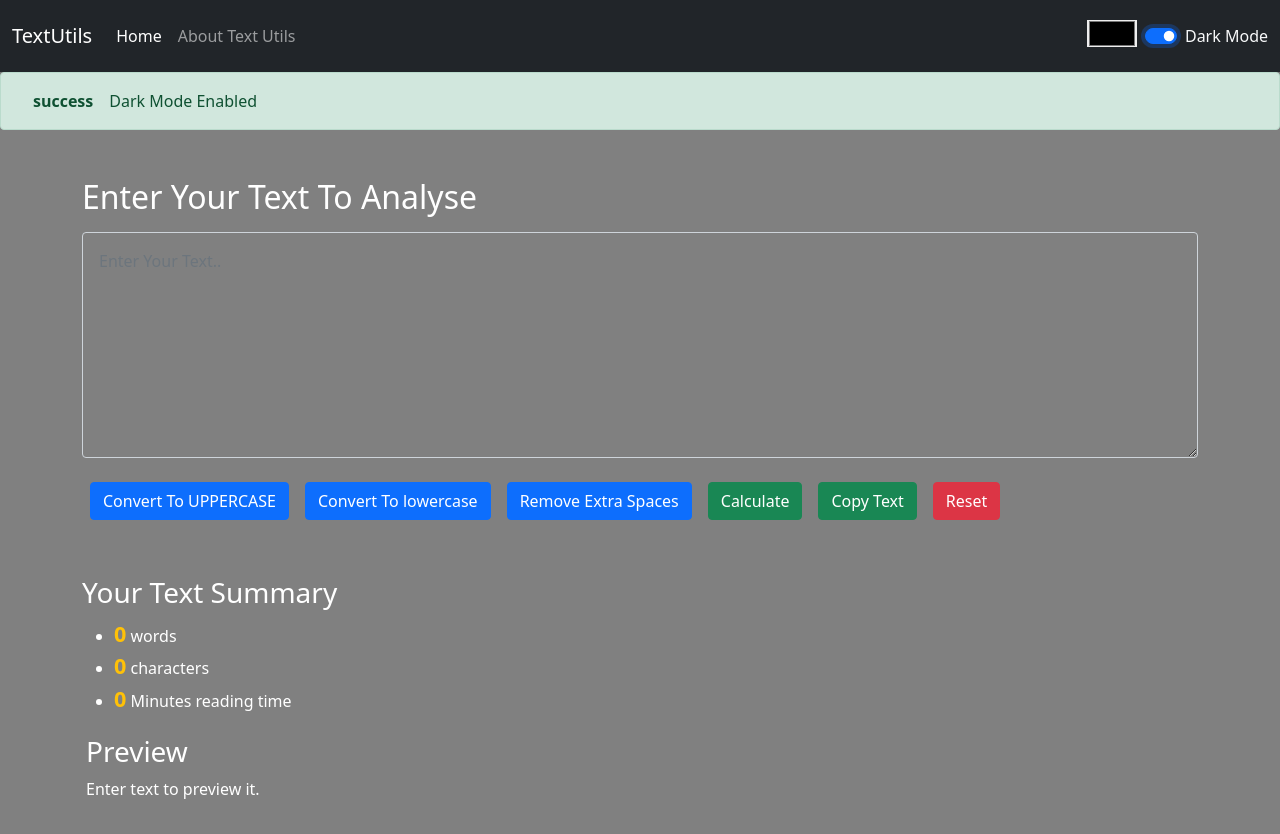
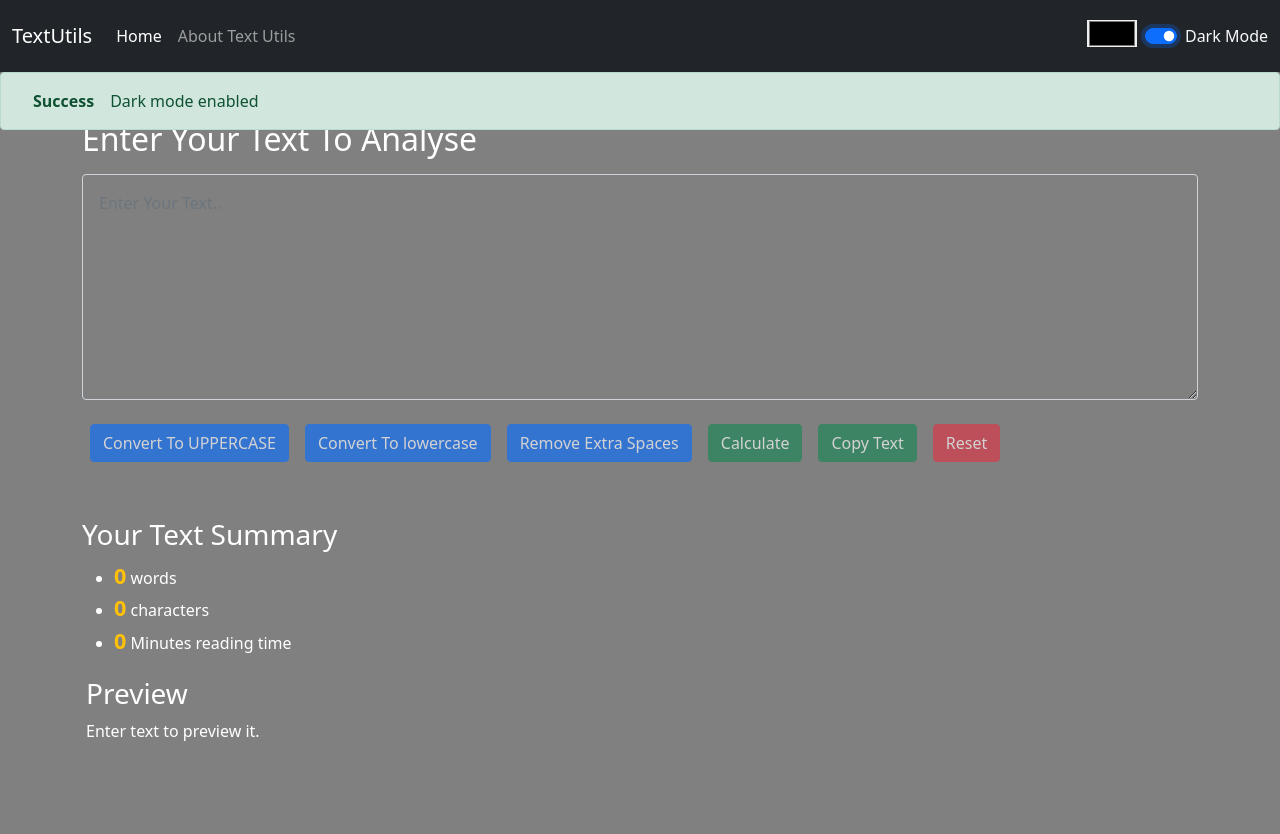
Before and after one commit to ArnabChatterjee20k/Text-Utils, a React (Create React App) app: page / in a window 1280 px wide. Both pictures are taken after a click on the checkbox "Dark Mode". Shown: the top 834 px of the page. After the commit the page ends 800 px from the top, so only its background shows below. Built offline with nearby package versions, Linux system fonts and the light colour scheme.

Commit message:
fixed accordion item by adding id to collapseTwo , modified textform counting algo and added capitalise function to alert

```diff
--- a/src/components/About.jsx
+++ b/src/components/About.jsx
@@ -25,11 +25,11 @@ export default function About(props) {
 
             <div className="accordion-item">
                 <h2 className="accordion-header" id="headingOne">
-                    <button className="accordion-button" type="button" data-bs-toggle="collapse" data-bs-target="#collapseOne" aria-expanded="true" aria-controls="collapseOne" style={myStyle}>
+                    <button className="accordion-button" type="button" data-bs-toggle="collapse" data-bs-target="#collapseTwo" aria-expanded="true" aria-controls="collapseOne" style={myStyle}>
                         About the Creator
                     </button>
                 </h2>
-                <div id="collapseOne" className="accordion-collapse collapse show" aria-labelledby="headingOne" data-bs-parent="#accordionExample">
+                <div id="collapseTwo" className="accordion-collapse collapse show" aria-labelledby="headingOne" data-bs-parent="#accordionExample">
                     <div className="accordion-body" style={myStyle}>
                         This is made by <strong>Arnab Chatterjee </strong>.
                     </div>
--- a/src/components/Alert.jsx
+++ b/src/components/Alert.jsx
@@ -2,17 +2,18 @@ import React from 'react';
 import PropTypes from 'prop-types';
 
 export default function Alert(props) {
-    const capitalise = ()=>{
-
+    const capitalise = (word)=>{
+        const lower = word.toLowerCase();
+        return lower.charAt(0).toUpperCase() + lower.slice(1);
     }
     return <div>
         {/* since the passing value of alert is null so we are getting error. So we can do that if props is null or basically false dont render the alert */}
         {/* So we have to use js shortciruiting using && */}
 
         {/* Here if props.alert null then it evaluates false and evaluation pointer stops. If not null then it will go forward untill false appears to stop the pointer. Snce alert render can't be false so when alert is not null that means it is true then then pointer stops at the alert div only.  */}
-        {props.alert && <div className={`alert alert-${props.alert.type} alert-dismissible fade show`} role="alert">
+        {props.alert && <div className={`alert alert-${props.alert.type} alert-dismissible fade show position-absolute w-100`} role="alert">
             {/* We are removing the dismiss button as if the message dismissed then the message will not come again */}
-            <strong className='p-3'>{props.alert.type}</strong>{props.alert.message}
+            <strong className='p-3'>{capitalise(props.alert.type)}</strong>{capitalise(props.alert.message)}
         </div>}
     </div>;
 }
--- a/src/components/TextForm.jsx
+++ b/src/components/TextForm.jsx
@@ -1,4 +1,4 @@
-import React, { useState } from 'react';
+import React, { useEffect, useState } from 'react';
 import PropTypes from 'prop-types';
 
 export default function TextForm(props) {
@@ -8,46 +8,53 @@ export default function TextForm(props) {
 
     const handle_uppercase = () => {
         setText(text.toUpperCase())
-        props.render_alert("success","Converted to Uppercase")
+        props.render_alert("success", "Converted to Uppercase")
     }
 
     const handle_lowercase = () => {
         setText(text.toLowerCase())
-        props.render_alert("success","Converted to Lowercase")
+        props.render_alert("success", "Converted to Lowercase")
     }
 
     const calc = () => {
         let check = /^[^\sa-z_]+$/i
         if (check.test(text)) {
             setText(String(eval(text))) // string since trim will give error in case if text not string. eval returns a Number
-            props.render_alert("success","Calculation Done")
+            props.render_alert("success", "Calculation Done")
         }
         else {
-            props.render_alert("danger","Enter valid characters")
+            props.render_alert("danger", "Enter valid characters")
         }
     }
 
-    const remove_extra_spaces = ()=>{
+    const remove_extra_spaces = () => {
         let new_text = text.split(/[ ]+/); // split by getting one or more spaces. + due to one or more spaces
         setText(new_text.join(" ")) // joining all words by one space
-        props.render_alert("success","Extra spaces removed")
+        props.render_alert("success", "Extra spaces removed")
     }
 
-    const handle_copy = ()=>{
+    const handle_copy = () => {
         navigator.clipboard.writeText(text)
-        props.render_alert("success","Copied to Clipboard")
+        props.render_alert("success", "Copied to Clipboard")
     }
 
     // this must be present at the top level of the functional component before using them.
     // const default_val = "Enter text here";
     // const [text , setText] = useState()
     const [text, setText] = useState("") // array destructuring
+
+    // to disabled btns if no letter is present in the textbox
+    useEffect(() => {
+        let btns = document.querySelectorAll(".btn")
+        text.length===0?btns.forEach(e=>e.disabled = true):btns.forEach(e=>{e.disabled=false})
+    }, [text]);
+
     return (
         <>
-            <div className="container my-3 py-3"  style={{color : props.mode==="dark"?"white":"black"}}>
+            <div className="container my-3 py-3" style={{ color: props.mode === "dark" ? "white" : "black" }}>
                 <h2 className='my-3'>{props.heading}</h2>
                 <div className="mb-3">
-                    <textarea className="form-control p-3" name="text" id="text" rows="8" placeholder='Enter Your Text..' value={text} onChange={handle_change} style={{backgroundColor : props.body_col,color:props.mode==="dark"?"white":"black"}}></textarea>
+                    <textarea className="form-control p-3" name="text" id="text" rows="8" placeholder='Enter Your Text..' value={text} onChange={handle_change} style={{ backgroundColor: props.body_col, color: props.mode === "dark" ? "white" : "black" }}></textarea>
                 </div>
                 <button className="btn btn-primary m-2" onClick={handle_uppercase}>Convert To UPPERCASE</button>
                 <button className="btn btn-primary m-2" onClick={handle_lowercase}>Convert To lowercase</button>
@@ -56,25 +63,27 @@ export default function TextForm(props) {
                 <button className="btn btn-success m-2" onClick={handle_copy}>Copy Text</button>
                 <button className="btn btn-danger m-2" onClick={() => setText("")}>Reset</button>
             </div>
-            <div className="container my-3 py-3" style={{color : props.mode==="dark"?"white":"black"}}>
+            <div className="container my-3 py-3" style={{ color: props.mode === "dark" ? "white" : "black" }}>
                 <h3>Your Text Summary</h3>
                 <ul>
                     <li>
-                        <b className="text-warning" style={{fontSize: "1.35rem" }}>{text.trim() === "" ? 0 : text.split(" ").length}</b> words
+                        {/* word means split by space. character means split every letter*/}
+                        <b className="text-warning" style={{ fontSize: "1.35rem" }}>{text.length > 0 ? text.split(" ").filter(e => e.length !== 0).length : 0}</b> words
                     </li>
 
                     <li>
-                        <b className="text-warning" style={{fontSize: "1.35rem" }}>{text.trim() === "" ? 0 : text.length}</b> characters
+                        <b className="text-warning" style={{ fontSize: "1.35rem" }}>{text.length > 0 ? text.split("").filter(e => e !== " ").length : 0}</b> characters
                     </li>
 
                     <li>
-                        <b className="text-warning" style={{fontSize: "1.35rem" }}>{text.trim() === "" ? 0 : 1 / 125 * text.length}</b> Minutes reading time
+                        {/* divding the output of the condition(total characters without any spaces) by 125 */}
+                        <b className="text-warning" style={{ fontSize: "1.35rem" }}>{(text.length > 0 ? text.split("").filter(e => e !== " ").length : 0) / 125}</b> Minutes reading time
                     </li>
 
                 </ul>
                 <div className='p-1'>
                     <h3>Preview</h3>
-                    <p>{text.length>0?text:"Enter text to preview it."}</p>
+                    <p>{text.length > 0 ? text : "Enter text to preview it."}</p>
                 </div>
             </div>
         </>
```
